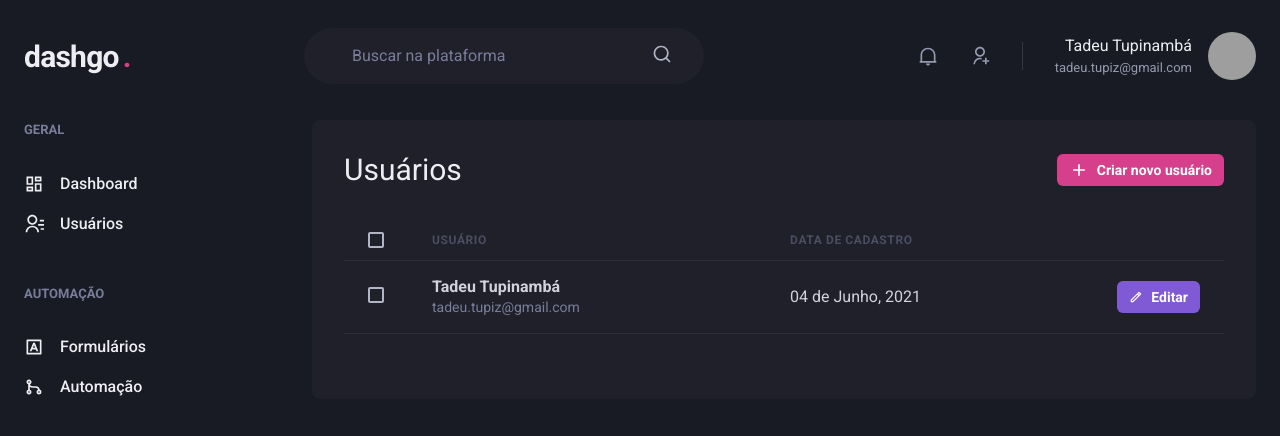
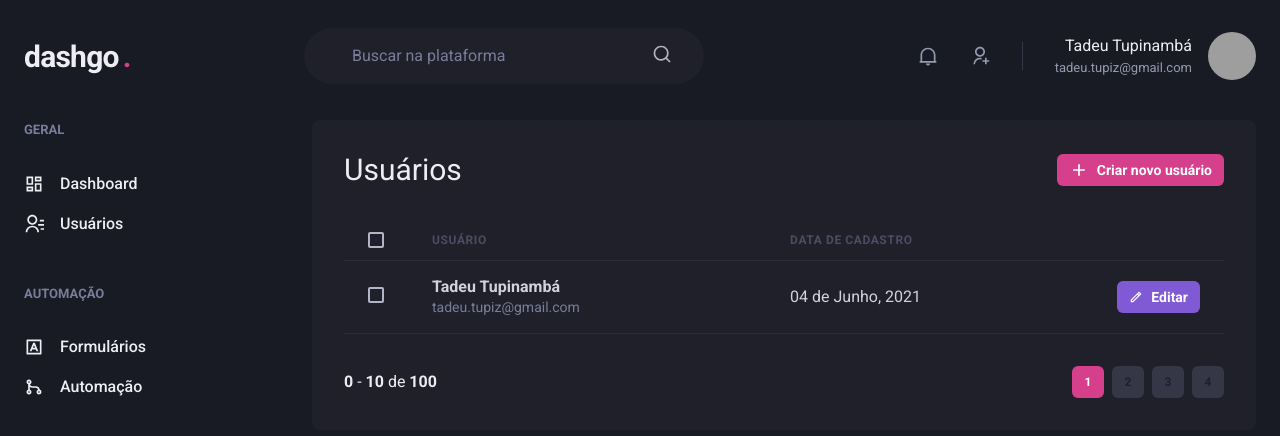
Before and after one commit to tupizz/react-studies, a Next.js app in the folder dashboard/: page /users in a window 1280 px wide. Shown: the top 436 px of the page. Built offline with nearby package versions, Linux system fonts and the light colour scheme; grey boxes are pictures that could not be loaded.

Commit message:
pagination

```diff
--- /dev/null
+++ b/dashboard/src/components/Pagination.tsx
@@ -0,0 +1,62 @@
+import { Box, Button, Stack } from "@chakra-ui/react";
+
+export function Pagination() {
+  return (
+    <Stack
+      direction="row"
+      spacing="6"
+      mt="8"
+      justify="space-between"
+      align="center"
+    >
+      <Box>
+        <strong>0</strong> - <strong>10</strong> de <strong>100</strong>
+      </Box>
+      <Stack direction="row" spacing="2">
+        <Button
+          size="sm"
+          fontSize="xs"
+          width={4}
+          colorScheme="pink"
+          disabled
+          _disabled={{
+            bg: "pink.500",
+            cursor: "default",
+          }}
+        >
+          1
+        </Button>
+
+        <Button
+          size="sm"
+          fontSize="xs"
+          width={4}
+          bg="gray.700"
+          _hover={{ bg: "gray.500" }}
+        >
+          2
+        </Button>
+
+        <Button
+          size="sm"
+          fontSize="xs"
+          width={4}
+          bg="gray.700"
+          _hover={{ bg: "gray.500" }}
+        >
+          3
+        </Button>
+
+        <Button
+          size="sm"
+          fontSize="xs"
+          width={4}
+          bg="gray.700"
+          _hover={{ bg: "gray.500" }}
+        >
+          4
+        </Button>
+      </Stack>
+    </Stack>
+  );
+}
--- a/dashboard/src/pages/users/index.tsx
+++ b/dashboard/src/pages/users/index.tsx
@@ -15,6 +15,7 @@
 } from "@chakra-ui/react";
 import { RiAddLine, RiPencilLine } from "react-icons/ri";
 import { Header } from "../../components/Header";
+import { Pagination } from "../../components/Pagination";
 import { Sidebar } from "../../components/Siderbar";
 
 export default function UserList() {
@@ -84,6 +85,8 @@
               </Tr>
             </Tbody>
           </Table>
+
+          <Pagination />
         </Box>
       </Flex>
     </Box>
```
